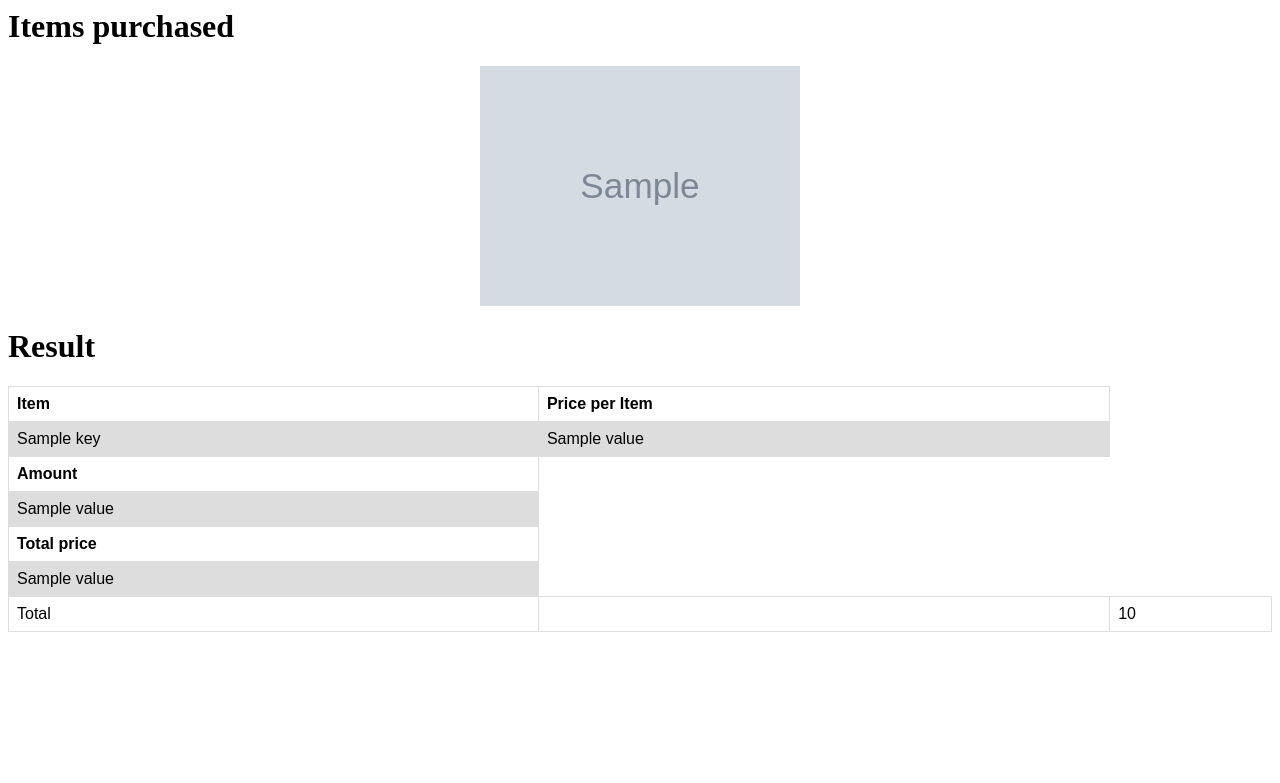
After one commit to khanhduyn/price_estimate, a Flask app: template src/templates/old_results.html in a window 1280 px wide. The commit adds this page. Shown: the top 783 px of the page. Run offline with Flask 2, Linux system fonts and the light colour scheme; the template is opened without the code that fills it: most values are stand-ins (such as "Sample title", 1, 10 or a date in 2020); grey boxes marked "Sample" are stand-in pictures.

Commit message:
modify template

```diff
--- a/src/app.py
+++ b/src/app.py
@@ -231,7 +231,6 @@ def results():
     session.pop('file_urls', None)
 
     item_price, item_amount, item_price_total, total = session['item_price'], session['item_amount'], session['item_price_total'], session['total']
-
     # items = [{'coca': 1, 'pepsi': 2, 'aquafina': 5}]
 
     return render_template('results.html', file_urls=file_urls, item_amount=item_amount, item_price=item_price, item_price_total=item_price_total, total=total)
--- /dev/null
+++ b/src/templates/old_results.html
@@ -0,0 +1,74 @@
+<head>
+<style>
+    table {
+    font-family: arial, sans-serif;
+    border-collapse: collapse;
+    width: 100%;
+    }
+
+    td, th {
+    border: 1px solid #dddddd;
+    text-align: left;
+    padding: 8px;
+    }
+
+    tr:nth-child(even) {
+    background-color: #dddddd;
+    }
+    .center {
+        display: block;
+        margin-left: auto;
+        margin-right: auto;
+        width: 50%;
+    }
+
+    </style>
+    <!-- Latest compiled and minified CSS -->
+</head>
+
+
+<h1>Items purchased</h1>
+{% for file_url in file_urls %}
+    <img style="width:320px;height:240px" src="{{ file_url }}" class="center">
+{% endfor %}
+
+<h1>Result</h1>
+<body>
+    <table>
+        <tr>
+            <th>Item</th>
+            <th>Price per Item</th>
+            <!-- <th>Amount</th>
+            <th>Price</th> -->
+        </tr>
+        {% for key, value in item_price.items() %}
+            <tr>
+                <td>{{key}}</td>
+                <td>{{value}}</td>
+            </tr>
+        {% endfor %}
+        <tr>
+            <th>Amount</th>
+        </tr>
+        {% for key, value in item_amount.items() %}
+            <tr>
+                <td>{{value}}</td>
+            </tr>
+        {% endfor %}
+        <tr>
+            <th>Total price</th>
+        </tr>
+        {% for key, value in item_price_total.items() %}
+            <tr>
+                <td>{{value}}</td>
+            </tr>
+        {% endfor %}
+        <tr>
+            <td>Total</td>
+            <td></td>
+            <td>{{total}}</td>
+        </tr>
+    </table>
+
+    <p></p>
+</body>
```
Also changed, not shown: hackathon-kkb-b0dac966ae6a.json (added, +12 -0 lines), src/templates/index.html (+12 -0 lines), src/templates/results.html (+46 -34 lines), 1 other file.
